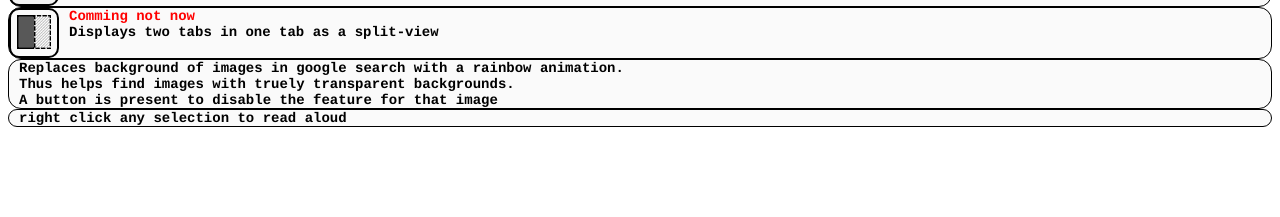
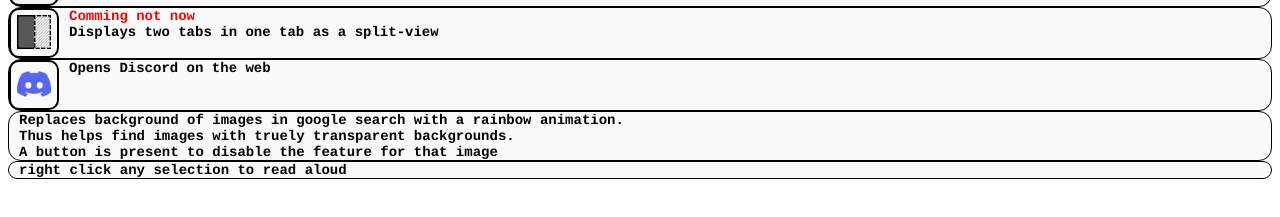
Before and after one commit to RockerBot/Extensions, a browser extension: page tidBits/option/tidBits.html in a window 1280 px wide. Shown: the part 417-634 px from the top of the page. Drawn offline with Linux system fonts and the light colour scheme.

Commit message:
updated options page and readme

```diff
--- a/tidBits/option/tidBits.html
+++ b/tidBits/option/tidBits.html
@@ -71,6 +71,13 @@
                 <code><span class="warn">Comming not now</span><br>Displays two tabs in one tab as a split-view</code>
             </div>
             <div class="opt">
+                <button id="disc" class="Clickable ">
+                    <img src="../icons/disc.png" alt="DiscordWeb"/>
+                    <div class="shade"></div>
+                </button>
+                <code>Opens Discord on the web</code>
+            </div>
+            <div class="opt">
                 <code>Replaces background of images in google search with a rainbow animation.<br>Thus helps find images with truely transparent backgrounds.<br>A button is present to disable the feature for that image</code>
             </div>
             <div class="opt">
```
Also changed, not shown: readme.md.
